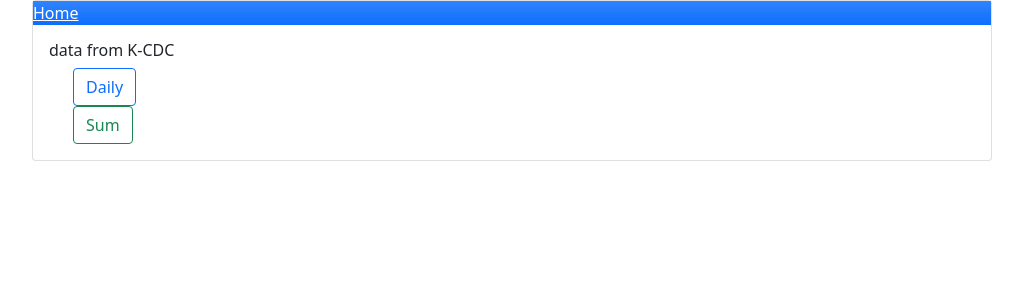
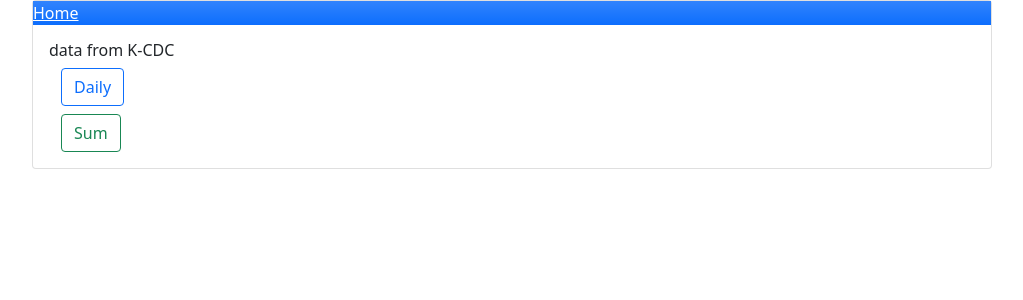
Before and after one commit to jundoopop/corona_noticer, a Django app: page / in a window 1280 px wide. Shown: the top 300 px of the page, without its empty margins (128-1151 px from the left). Run offline with Django 3.2, Linux system fonts and the light colour scheme.

Commit message:
button gap setting

```diff
--- a/templates/home.html
+++ b/templates/home.html
@@ -2,12 +2,12 @@
 
 {% block content %}
     <h6 class="card-title">data from K-CDC</h6>
-    <div class="container mx-auto gap-2">
-        <div class="container mx-auto gap-2">
+    <div class="d-grid mx-auto gap-2">
+        <div class="container mx-auto">
             <a class="btn btn-outline-primary w-30" href="{% url 'daily-view' %}">Daily
             </a>
         </div>
-        <div class="container mx-auto gap-2">
+        <div class="container mx-auto">
             <a class="btn btn-outline-success w-30" href="{% url 'sum-view' %}">Sum
             </a>
         </div>
```
